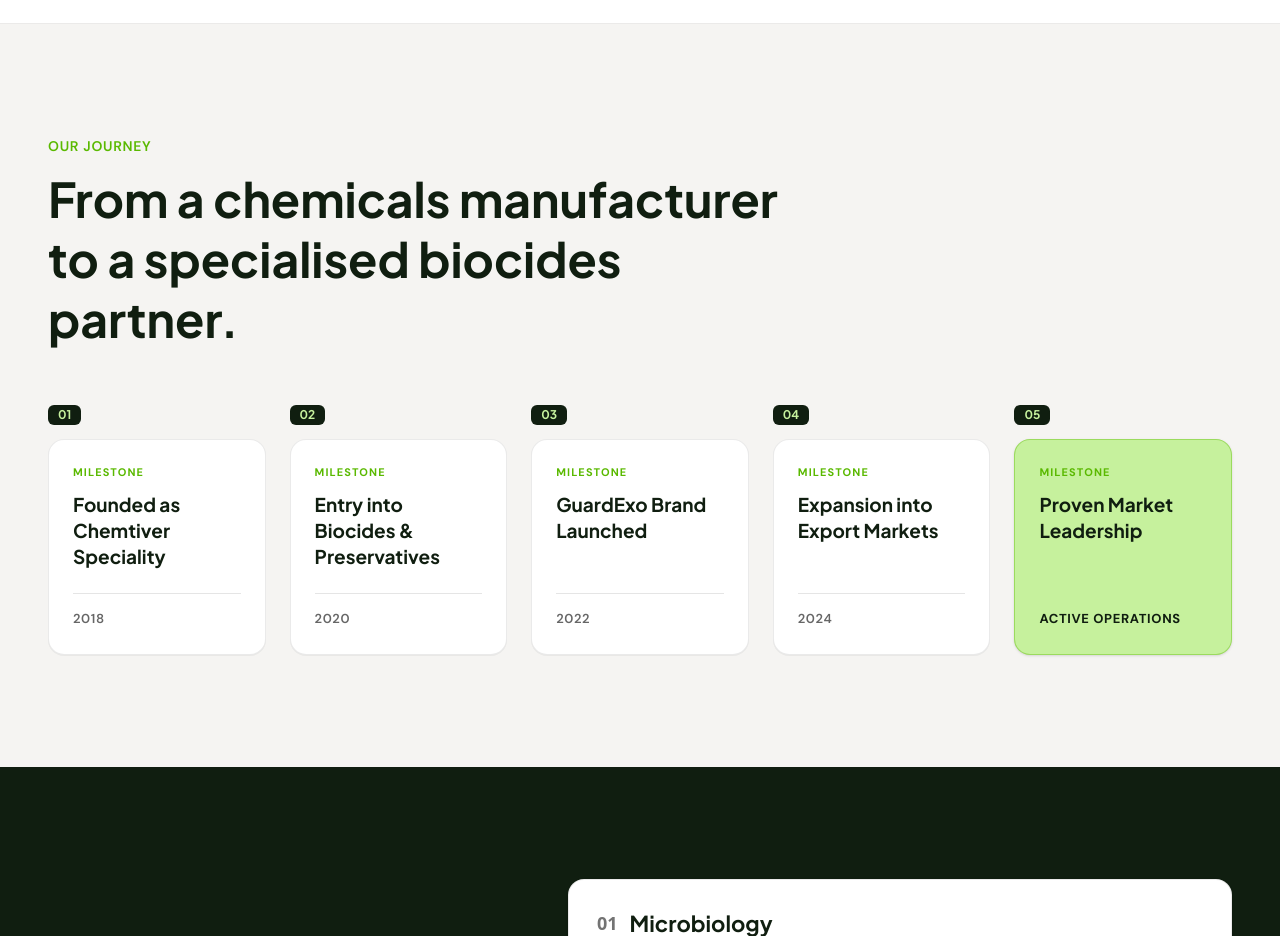
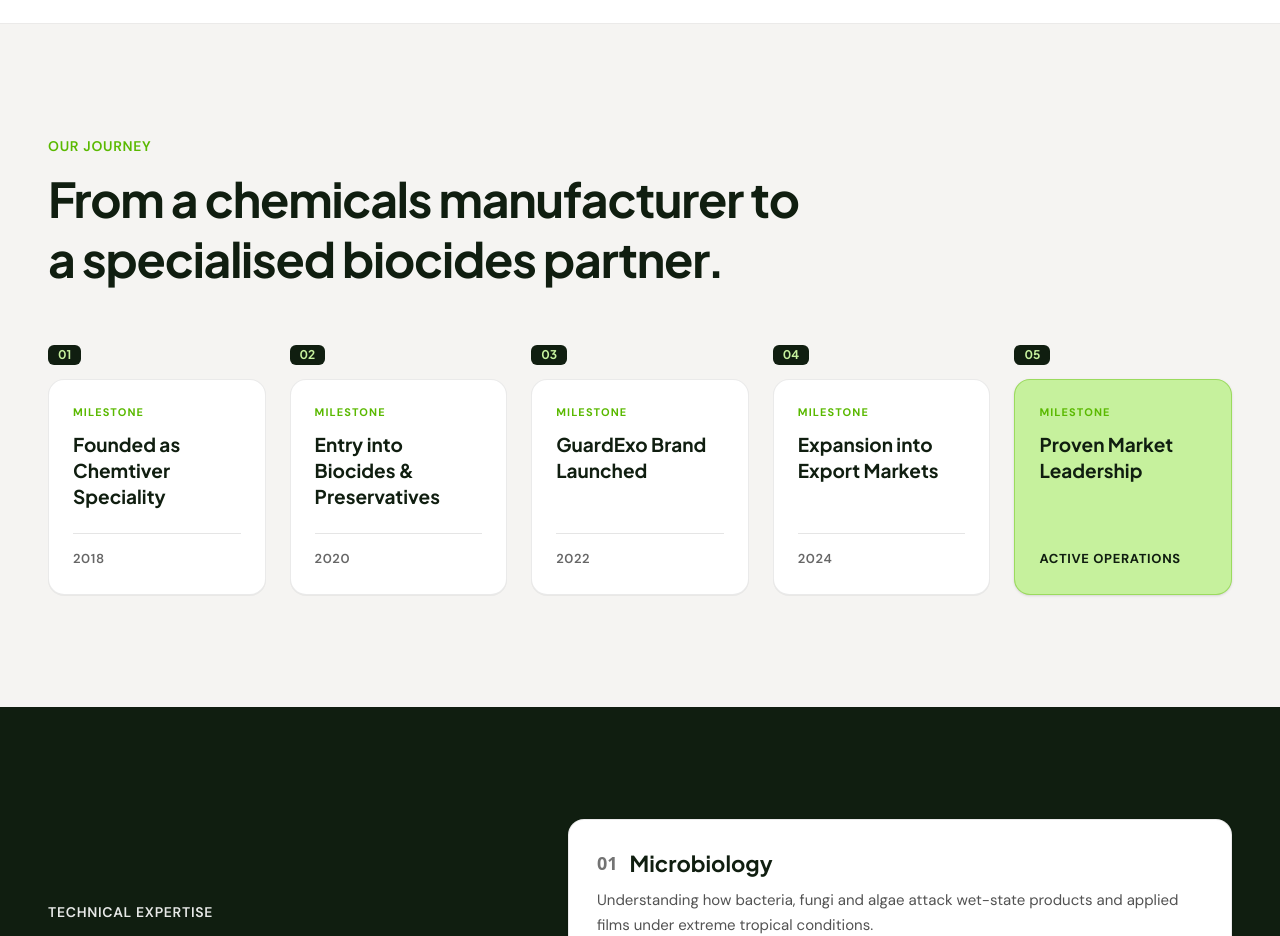
Before and after one commit to thoufeerma/Guardxo, a Next.js app: page /about in a window 1280 px wide. Shown: the part 2360-3296 px from the top of the page. Built offline with nearby package versions, Linux system fonts and the light colour scheme.

Commit message:
Format Our Journey headline across exactly 2 lines matching Figma design

```diff
--- a/src/components/about/OurJourney.tsx
+++ b/src/components/about/OurJourney.tsx
@@ -43,12 +43,12 @@
     <section id="journey" className="w-full bg-[#F5F4F2] py-20 lg:py-28 border-t border-neutral-200/60">
       <div className="max-w-[1520px] mx-auto px-6 lg:px-12 flex flex-col gap-14">
         {/* Section Header */}
-        <div className="flex flex-col gap-3 max-w-3xl">
+        <div className="flex flex-col gap-3 max-w-4xl">
           <span className="text-[14px] font-semibold tracking-wider uppercase text-[#5AB900]">
             OUR JOURNEY
           </span>
-          <h2 className="text-3xl sm:text-4xl lg:text-[48px] font-bold text-[#101E10] leading-tight">
-            From a chemicals manufacturer to a specialised biocides partner.
+          <h2 className="text-3xl sm:text-4xl lg:text-[48px] font-bold text-[#101E10] leading-tight tracking-tight">
+            From a chemicals manufacturer to<br className="hidden sm:inline" /> a specialised biocides partner.
           </h2>
         </div>
 
```
